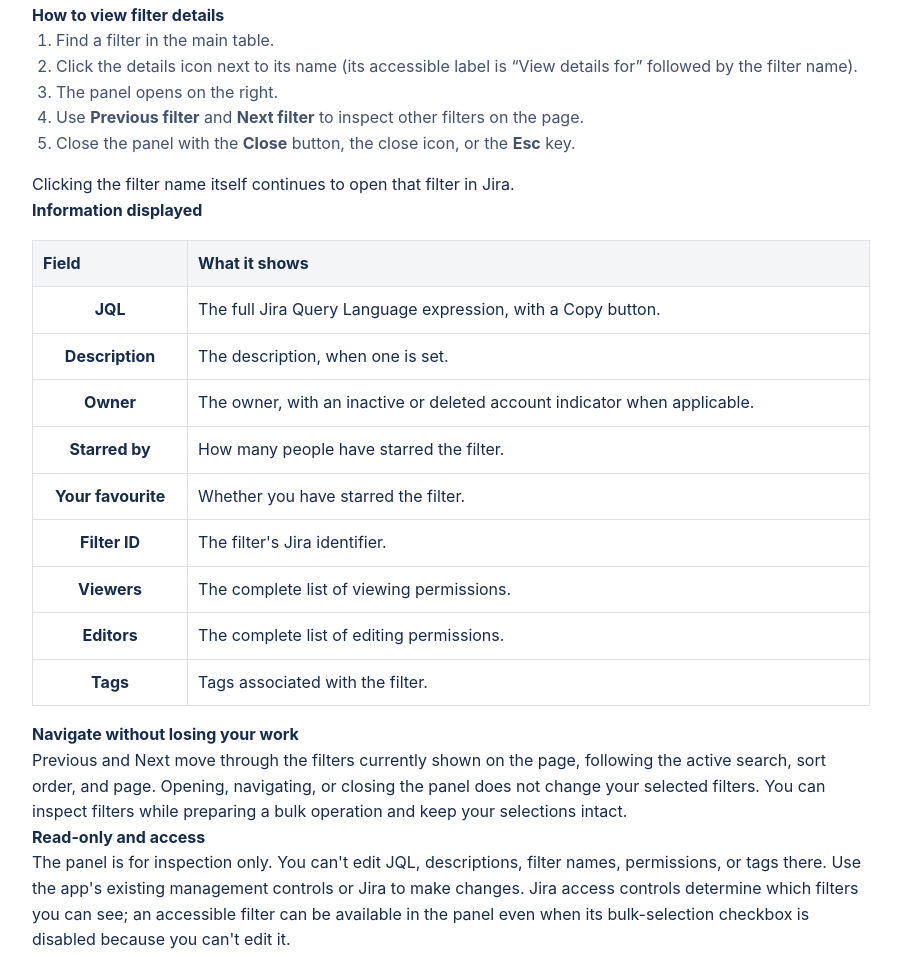
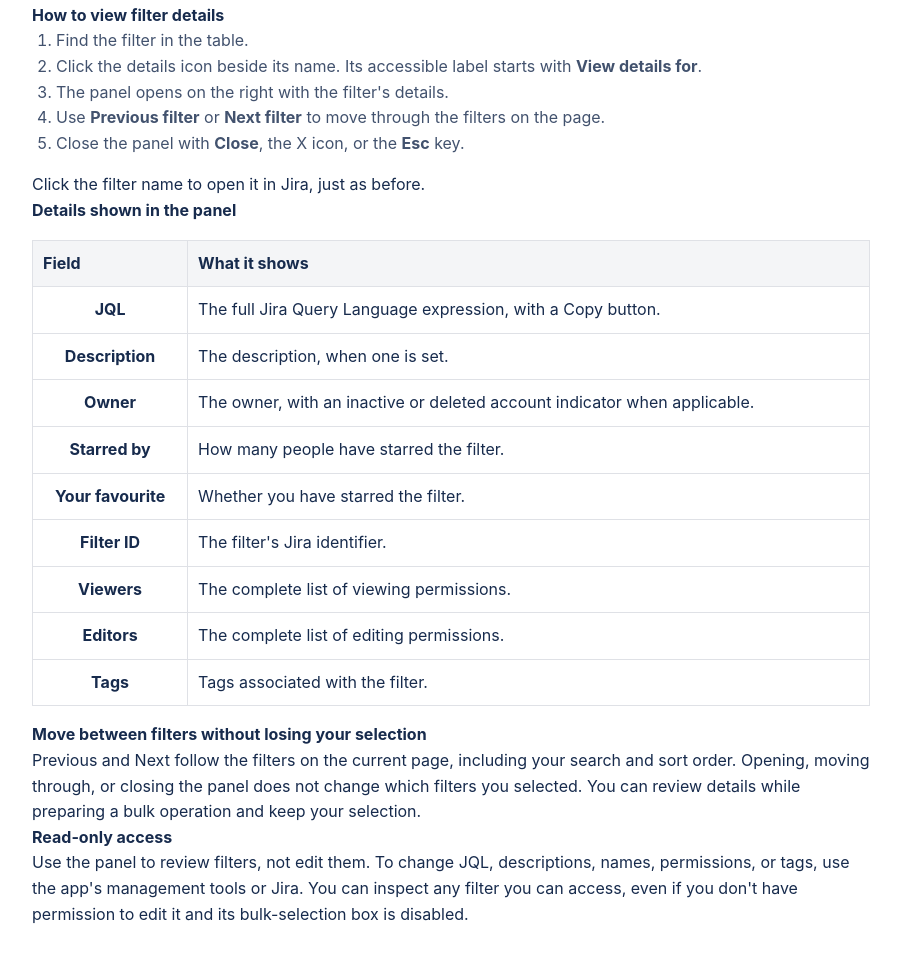
Before and after one commit to Florian22/nebulapp-homepage, a plain HTML site: page docs/advanced-filter-manager.html in a window 1280 px wide. Shown: the part 2193-3152 px from the top of the page, without its empty margins (338-1239 px from the left). Drawn offline with Linux system fonts and the light colour scheme.

Commit message:
docs: polish filter details panel copy

```diff
--- a/docs/advanced-filter-manager.html
+++ b/docs/advanced-filter-manager.html
@@ -124,7 +124,7 @@
                 </div>
                 <h3 style="margin-top: 1.5rem;">Quick Start</h3>
                 <p><strong>Find filters &rarr; Inspect details &rarr; Select filters &rarr; Apply bulk operations</strong></p>
-                <p>Search or sort the list, open <a href="#filter-details-panel">filter details</a> when you need more context, then select filters you can edit and choose a bulk action.</p>
+                <p>Search or sort the list, check the <a href="#filter-details-panel">filter details</a> when you need more context, then select filters you can edit and choose a bulk action.</p>
             </section>
 
             <section id="features" class="doc-section">
@@ -132,26 +132,26 @@
 
                 <h3 id="feature-bulk-operations" style="margin-top: 2rem;">1. Bulk Operations</h3>
                 <p>Select multiple filters at once to perform mass updates, saving you clicks and time. Through the bulk actions menu, you can bulk-update tags, bulk-share and bulk-change owners across dozens of filters simultaneously.</p>
-                <p>Need to inspect a filter before making changes? Use the <a href="#filter-details-panel">Filter Details Panel</a> to review its JQL, ownership, and permissions without losing your current selection.</p>
+                <p>Need more context before making a change? Open the <a href="#filter-details-panel">Filter Details Panel</a> to check a filter's JQL, owner, and permissions. Your current selection stays in place.</p>
                 <div style="margin-top: 1rem; margin-bottom: 1.5rem; text-align: center;">
                     <img src="../assets/select+bulk-operation.png" alt="Jira filters selected via checkboxes with bulk actions menu open" style="max-width: 100%; border-radius: 4px; border: 1px solid var(--border-color);">
                 </div>
 
                 <h3 id="filter-details-panel" style="margin-top: 2rem;">2. Filter Details Panel</h3>
-                <p>Filter names don't always explain what a filter does. The Filter Details Panel lets you inspect a filter's JQL, description, ownership, permissions, and tags from the filter table, without opening the filter in Jira.</p>
+                <p>Filter names don't always tell you what a filter does. Open the Filter Details Panel from the list to check its JQL, description, owner, permissions, and tags without opening the filter in Jira.</p>
                 <div style="margin-top: 1rem; margin-bottom: 1.5rem; text-align: center;">
                     <img src="../assets/filter-detail-panel-overview.png" alt="Advanced Filter Manager for Jira showing the filter table and Filter Details Panel with JQL, ownership, and sharing permissions" style="max-width: 100%; height: auto; border-radius: 4px; border: 1px solid var(--border-color);">
                 </div>
                 <h4>How to view filter details</h4>
                 <ol>
-                    <li>Find a filter in the main table.</li>
-                    <li>Click the details icon next to its name (its accessible label is “View details for” followed by the filter name).</li>
-                    <li>The panel opens on the right.</li>
-                    <li>Use <strong>Previous filter</strong> and <strong>Next filter</strong> to inspect other filters on the page.</li>
-                    <li>Close the panel with the <strong>Close</strong> button, the close icon, or the <strong>Esc</strong> key.</li>
+                    <li>Find the filter in the table.</li>
+                    <li>Click the details icon beside its name. Its accessible label starts with <strong>View details for</strong>.</li>
+                    <li>The panel opens on the right with the filter's details.</li>
+                    <li>Use <strong>Previous filter</strong> or <strong>Next filter</strong> to move through the filters on the page.</li>
+                    <li>Close the panel with <strong>Close</strong>, the X icon, or the <strong>Esc</strong> key.</li>
                 </ol>
-                <p>Clicking the filter name itself continues to open that filter in Jira.</p>
-                <h4>Information displayed</h4>
+                <p>Click the filter name to open it in Jira, just as before.</p>
+                <h4>Details shown in the panel</h4>
                 <table style="width: 100%; border-collapse: collapse; margin: 1rem 0;" border="1">
                     <thead>
                         <tr style="background: var(--bg-light); text-align: left;">
@@ -171,10 +171,10 @@
                         <tr><th scope="row" style="padding: 10px; border: 1px solid var(--border-color);">Tags</th><td style="padding: 10px; border: 1px solid var(--border-color);">Tags associated with the filter.</td></tr>
                     </tbody>
                 </table>
-                <h4>Navigate without losing your work</h4>
-                <p>Previous and Next move through the filters currently shown on the page, following the active search, sort order, and page. Opening, navigating, or closing the panel does not change your selected filters. You can inspect filters while preparing a bulk operation and keep your selections intact.</p>
-                <h4>Read-only and access</h4>
-                <p>The panel is for inspection only. You can't edit JQL, descriptions, filter names, permissions, or tags there. Use the app's existing management controls or Jira to make changes. Jira access controls determine which filters you can see; an accessible filter can be available in the panel even when its bulk-selection checkbox is disabled because you can't edit it.</p>
+                <h4>Move between filters without losing your selection</h4>
+                <p>Previous and Next follow the filters on the current page, including your search and sort order. Opening, moving through, or closing the panel does not change which filters you selected. You can review details while preparing a bulk operation and keep your selection.</p>
+                <h4>Read-only access</h4>
+                <p>Use the panel to review filters, not edit them. To change JQL, descriptions, names, permissions, or tags, use the app's management tools or Jira. You can inspect any filter you can access, even if you don't have permission to edit it and its bulk-selection box is disabled.</p>
 
                 <h3 id="feature-filter-tagging" style="margin-top: 2rem;">3. Filter Tagging</h3>
                 <p>Stop relying on awkward naming conventions to group your filters. Add custom tags directly to any filters you have permission to edit to create intuitive categories (e.g., <em>"q3-okrs"</em>, <em>"frontend-bugs"</em>).</p>
@@ -213,7 +213,7 @@
                   <!--  <li><strong>Deleted owner</strong> &mdash; filters whose owner has been removed from Jira (shown as <em>"Former user"</em>).</li> -->
                 </ul>
                 <p>Combine this with the name or tag filters, then transfer ownership in bulk so those filters keep working for the team.</p>
-                <p>After finding filters owned by inactive users, open the <a href="#filter-details-panel">Filter Details Panel</a> to review their JQL and sharing permissions before deciding whether to transfer ownership.</p>
+                <p>When you find a filter owned by an inactive user, open the <a href="#filter-details-panel">Filter Details Panel</a> to check its JQL and sharing permissions before deciding whether to transfer ownership.</p>
                 <div style="margin-top: 1rem; margin-bottom: 1.5rem; text-align: center;">
                     <img src="../assets/owner-status-filter.png" alt="Filter by Owner dropdown showing the Owner status options" style="max-width: 100%; border-radius: 4px; border: 1px solid var(--border-color);">
                 </div>
@@ -343,7 +343,7 @@
 
             <section id="licensing" class="doc-section">
                 <h2>Licensing</h2>
-                <p>Advanced Filter Manager is free for Jira Cloud sites with up to 10 users. Atlassian Marketplace provides a 30-day free trial for teams of all sizes; sites above the free tier need a paid license after the trial. When a site's license is inactive, the app requires an active license to use its features. Manage the subscription in your Jira administration settings.</p>
+                <p>Advanced Filter Manager is free for Jira Cloud sites with up to 10 users. Teams of any size can try it free for 30 days through Atlassian Marketplace. After the trial, sites with more than 10 users need a paid license to continue using the app. Manage the subscription in Jira administration settings.</p>
             </section>
 
             <section id="support" class="doc-section" style="background: #E6EFFC; padding: 2rem; border-radius: 8px; margin-top: 3rem; text-align: center;">
```
